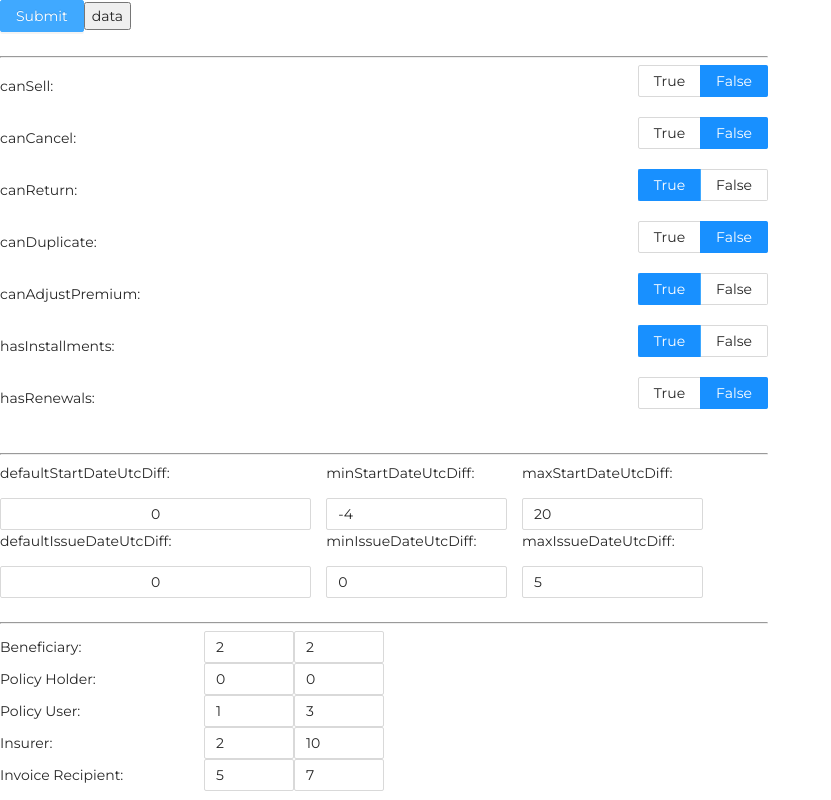
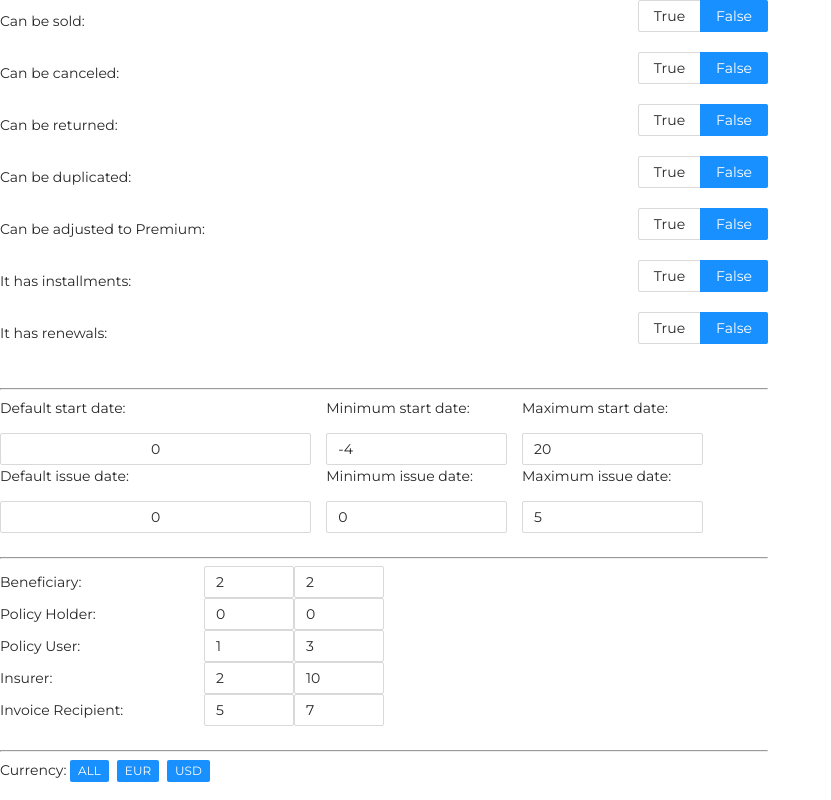
Before and after one commit to MateoGrifsha/config-form-react-antdesign, a React (Create React App) app in the folder config-form/: page / in a window 1280 px wide. Shown: the top 800 px of the page, without its empty margins (0-831 px from the left). Built offline with nearby package versions, Linux system fonts and the light colour scheme.

Commit message:
logic finished, added some labels, added some typescript datatypes

```diff
--- a/config-form/src/App.tsx
+++ b/config-form/src/App.tsx
@@ -106,11 +106,7 @@ const data:Array<DataObj> = [{
   "name": "CSH7",
   "value": "CSH7"
 },
-{
-  "text": "CSH8",
-  "name": "CSH8",
-  "value": "CSH8"
-},
+
 ],
 "waitingPeriodTypeAllowed": null,
 "riskAddressTypesAllowed": null,
--- a/config-form/src/components/CollapseEmailComponent.tsx
+++ b/config-form/src/components/CollapseEmailComponent.tsx
@@ -18,7 +18,7 @@ export default function CollapseEmailComponent() {
             className="site-collapse-custom-collapse"
         >
             <Panel header="Email Configurations" key="1" className="site-collapse-custom-panel">
-                <EmailConfiguration />
+                <EmailConfiguration  />
             </Panel>
         </Collapse>
     </div>
--- a/config-form/src/components/EmailConfigTag.tsx
+++ b/config-form/src/components/EmailConfigTag.tsx
@@ -3,12 +3,15 @@ import { PlusOutlined } from '@ant-design/icons';
 import type { InputRef } from 'antd';
 import { Input, Tag, Tooltip } from 'antd';
 import { DataContext } from '../App';
-
+import {ButtonContext} from '../components/FormComponent'
+import { DataObj } from '../App';
 interface Props{
   value:string
 }
 export default function EmailConfigTag({value}:Props) {
     const data:any = useContext(DataContext)
+
+    const saveButton:boolean = useContext(ButtonContext)
     const [tags, setTags] = useState<string[]>(data[0]['emailConfigurations'][0][value]);
     const [inputVisible, setInputVisible] = useState(false);
     const [inputValue, setInputValue] = useState('');
@@ -16,6 +19,10 @@ export default function EmailConfigTag({value}:Props) {
     const [editInputValue, setEditInputValue] = useState('');
     const inputRef = useRef<InputRef>(null);
     const editInputRef = useRef<InputRef>(null);
+
+    if(saveButton){
+      data[0]['emailConfigurations'][0][value] = tags
+    }
 
     useEffect(() => {
         if (inputVisible) {
@@ -29,7 +36,6 @@ export default function EmailConfigTag({value}:Props) {
 
       const handleClose = (removedTag: string) => {
         const newTags = tags.filter(tag => tag !== removedTag);
-        console.log(newTags);
         setTags(newTags);
       };
 
--- a/config-form/src/components/EmailConfiguration.tsx
+++ b/config-form/src/components/EmailConfiguration.tsx
@@ -4,14 +4,14 @@ import EmailConfigTag from './EmailConfigTag'
 
 export default function EmailConfiguration() {
     const radioProperties = ['shouldSendEmail', "sendToAgent", "sendToCustomer"]
-    const radioQuestions = ['shouldSendEmail', "sendToAgent", "sendToCustomer"]
+    const radioQuestions = ['Should be sent email', "Should be sent to agent", "Should be sent to customer"]
 
 
 
   return (
     <>
             {radioQuestions.map(x=>(
-                <TrueFalseComponent label={radioQuestions[radioQuestions.indexOf(x)]} value={radioProperties[radioProperties.indexOf(x)]}/>
+                <TrueFalseComponent label={radioQuestions[radioQuestions.indexOf(x)]} value={radioProperties[radioProperties.indexOf(x)]} key={radioQuestions.indexOf(x)}/>
             ))}
 
             <p>Custom CC:</p><EmailConfigTag value={'customCc'}/>
--- a/config-form/src/components/FormComponent.tsx
+++ b/config-form/src/components/FormComponent.tsx
@@ -6,28 +6,22 @@ import MinMaxInputGroup from './MinMaxInputGroup';
 import TagInputGroup from './TagInputGroup';
 import CollapseEmailComponent from './CollapseEmailComponent';
 import { DataContext } from '../App';
+import { DataObj } from '../App';
+
 
 export const ButtonContext = createContext<boolean>(false);
 export default function FormComponent() {
   const [save, setSave] = useState<boolean>(false)
-  const data:any = useContext(DataContext)
+  const data:DataObj[] = useContext(DataContext)!
   const handleButtonClick = () =>{
     setSave(true)
     setTimeout(()=>{setSave(false)},1000);
   }
-
   return (
   <ButtonContext.Provider value={save}>
       <Form
         className='form-container'
       >
-        <Form.Item>
-          <Button type="primary" htmlType="submit" onClick={handleButtonClick} loading={save}>
-            Submit
-          </Button>
-          <button onClick={()=>{console.log(data)}}>data</button>
-        </Form.Item>
-        <hr />
         <Form.Item>
             <TrueFalseGroup/>
         </Form.Item>
@@ -47,6 +41,12 @@ export default function FormComponent() {
         <Form.Item>
             <CollapseEmailComponent />
         </Form.Item>
+
+        <Form.Item>
+          <Button type="primary" htmlType="submit" onClick={handleButtonClick} loading={save}>
+            Submit
+          </Button>
+        </Form.Item>
       </Form>
     </ButtonContext.Provider>
   )
--- a/config-form/src/components/NumericInputComponent.tsx
+++ b/config-form/src/components/NumericInputComponent.tsx
@@ -9,7 +9,7 @@ interface Props{
 }
 
 export default function NumericInputComponent({label, negative, value}:Props) {
-  const saveButton:any = useContext(ButtonContext)
+  const saveButton:boolean = useContext(ButtonContext)
   const data:any = useContext(DataContext)
   const [dataValue, setDataValue] = useState<number>(data[0][value])
   const inputRef:any = useRef()
--- a/config-form/src/components/NumericInputGroup.tsx
+++ b/config-form/src/components/NumericInputGroup.tsx
@@ -6,14 +6,14 @@ export default function NumericInputGroup() {
     <>
         <div className='dateInputContainer' >
           <div className='dateInputContainerRow'>
-              <NumericInputComponent label ='defaultStartDateUtcDiff'value='defaultStartDateUtcDiff' negative = {false}/>
-              <NumericInputComponent label ='minStartDateUtcDiff'value='minStartDateUtcDiff' negative = {true}/>
-              <NumericInputComponent label ='maxStartDateUtcDiff'value='maxStartDateUtcDiff' negative = {false}/>
+              <NumericInputComponent label ='Default start date'value='defaultStartDateUtcDiff' negative = {false}/>
+              <NumericInputComponent label ='Minimum start date'value='minStartDateUtcDiff' negative = {true}/>
+              <NumericInputComponent label ='Maximum start date'value='maxStartDateUtcDiff' negative = {false}/>
           </div>
           <div className='dateInputContainerRow'>
-              <NumericInputComponent label ='defaultIssueDateUtcDiff'value='defaultIssueDateUtcDiff' negative = {false}/>
-              <NumericInputComponent label ='minIssueDateUtcDiff'value='minIssueDateUtcDiff' negative = {true}/>
-              <NumericInputComponent label ='maxIssueDateUtcDiff'value='maxIssueDateUtcDiff' negative = {false}/>
+              <NumericInputComponent label ='Default issue date'value='defaultIssueDateUtcDiff' negative = {false}/>
+              <NumericInputComponent label ='Minimum issue date'value='minIssueDateUtcDiff' negative = {true}/>
+              <NumericInputComponent label ='Maximum issue date'value='maxIssueDateUtcDiff' negative = {false}/>
           </div>
         </div>
     </>
--- a/config-form/src/components/TagInputComponent.tsx
+++ b/config-form/src/components/TagInputComponent.tsx
@@ -11,7 +11,7 @@ interface Props{
 }
 export default function TagInputComponent({inputs, label, value}:Props) {
     const data:any = useContext(DataContext)
-    const saveButton:any = useContext(ButtonContext)
+    const saveButton:boolean = useContext(ButtonContext)
     const initialTags:string[] =[]
     const valueKey = data[0][value]
 
--- a/config-form/src/components/TagInputGroup.tsx
+++ b/config-form/src/components/TagInputGroup.tsx
@@ -8,7 +8,7 @@ export default function TagInputGroup() {
   const waitingPeriodTypeAllowed:string[] = ['CSH8', 'CSH9', 'CSH10', 'CSH11']
   const riskAddressTypesAllowed:string[] = ['CSH12', 'CSH13', 'CSH14', 'CSH15']
   return (
-    <div  style={{border: 'thin solid red'}}>
+    <div>
         <TagInputComponent inputs={currencies} label='Currency: ' value='currencyTypesAllowed'/><br />
         <TagInputComponent inputs={paymentType} label='Payment Type: ' value='paymentTypesAllowed'/><br />
         <TagInputComponent inputs={distributionChannels} label='Distribution Channels: ' value='distributionChannelTypesAllowed'/><br />
--- a/config-form/src/components/TrueFalseComponent.tsx
+++ b/config-form/src/components/TrueFalseComponent.tsx
@@ -2,6 +2,8 @@ import React, { useContext, useState } from 'react'
 import { Radio } from 'antd'
 import { DataContext } from '../App';
 import {ButtonContext} from '../components/FormComponent'
+import { DataObj } from '../App';
+
 interface Props{
     label:string,
     value:string
@@ -9,9 +11,9 @@ interface Props{
 
 export default function TrueFalseComponent({label,value}:Props) {
   const data:any = useContext(DataContext)
-  const saveButton:any = useContext(ButtonContext)
-  const dataTypeCheck = data[0]['emailConfigurations'][0][value]
-  const [checked,setChecked] = useState(dataTypeCheck!=undefined?dataTypeCheck:data[0][value])
+  const saveButton:boolean = useContext(ButtonContext)
+  const dataTypeCheck = data[0]?.['emailConfigurations'][0]?.[value]
+  const [checked,setChecked] = useState(dataTypeCheck!=undefined?dataTypeCheck:data[0]?.[value])
   const handleClick = (trueOrFalse:string) => {
     if(trueOrFalse === 'true'){
       setChecked(true)
@@ -20,8 +22,11 @@ export default function TrueFalseComponent({label,value}:Props) {
       setChecked(false)
     }
   }
-  if(saveButton){
+  if(saveButton && typeof dataTypeCheck === 'undefined'){
     data[0][value]=checked
+  }
+  if(saveButton && typeof dataTypeCheck !== 'undefined'){
+    data[0]['emailConfigurations'][0][value] = checked
   }
 
   return (
--- a/config-form/src/components/TrueFalseGroup.tsx
+++ b/config-form/src/components/TrueFalseGroup.tsx
@@ -2,13 +2,13 @@ import React from 'react'
 import TrueFalseComponent from './TrueFalseComponent'
 export default function TrueFalseGroup() {
     const radioProperties = ['canSell', "canCancel", "canReturn", "canDuplicate", "canAdjustPremium", "hasInstallments","hasRenewals"]
-    const radioQuestions = ['canSell', "canCancel", "canReturn", "canDuplicate", "canAdjustPremium", "hasInstallments","hasRenewals"]
+    const radioQuestions = ['Can be sold', "Can be canceled", "Can be returned", "Can be duplicated", "Can be adjusted to Premium", "It has installments","It has renewals"]
 
   return (
     <>
         <div className='trueFalseGroup' >
             {radioQuestions.map(x=>(
-                <TrueFalseComponent label={radioQuestions[radioQuestions.indexOf(x)]} value = {radioProperties[radioProperties.indexOf(x)]}/>
+                <TrueFalseComponent key={radioQuestions.indexOf(x)} label={radioQuestions[radioQuestions.indexOf(x)]} value = {radioProperties[radioProperties.indexOf(x)]}/>
             ))}
         </div>
     </>
```
Also changed, not shown: config-form/src/components/MinMaxInputComponent.tsx (+4 -4 lines).
